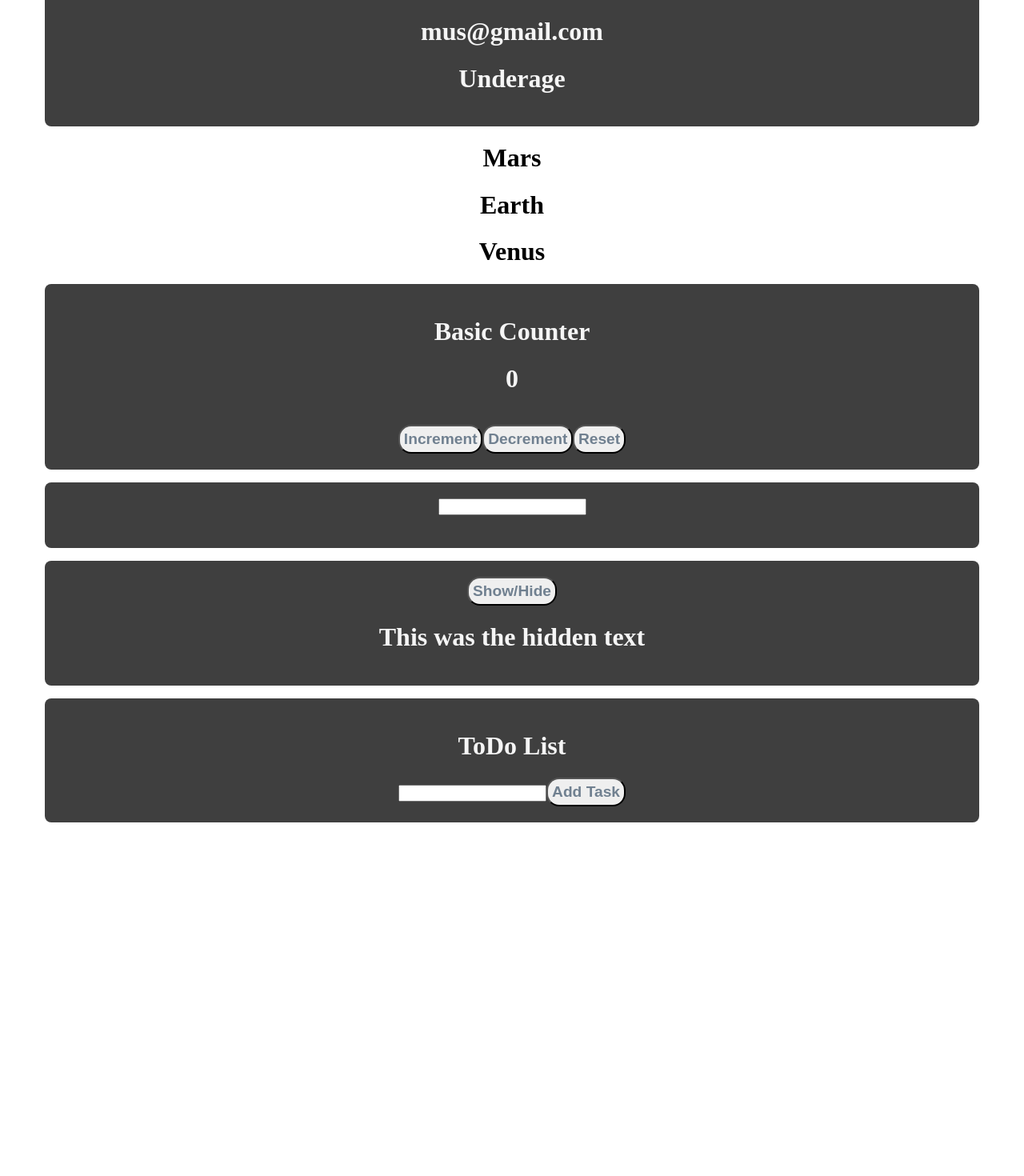
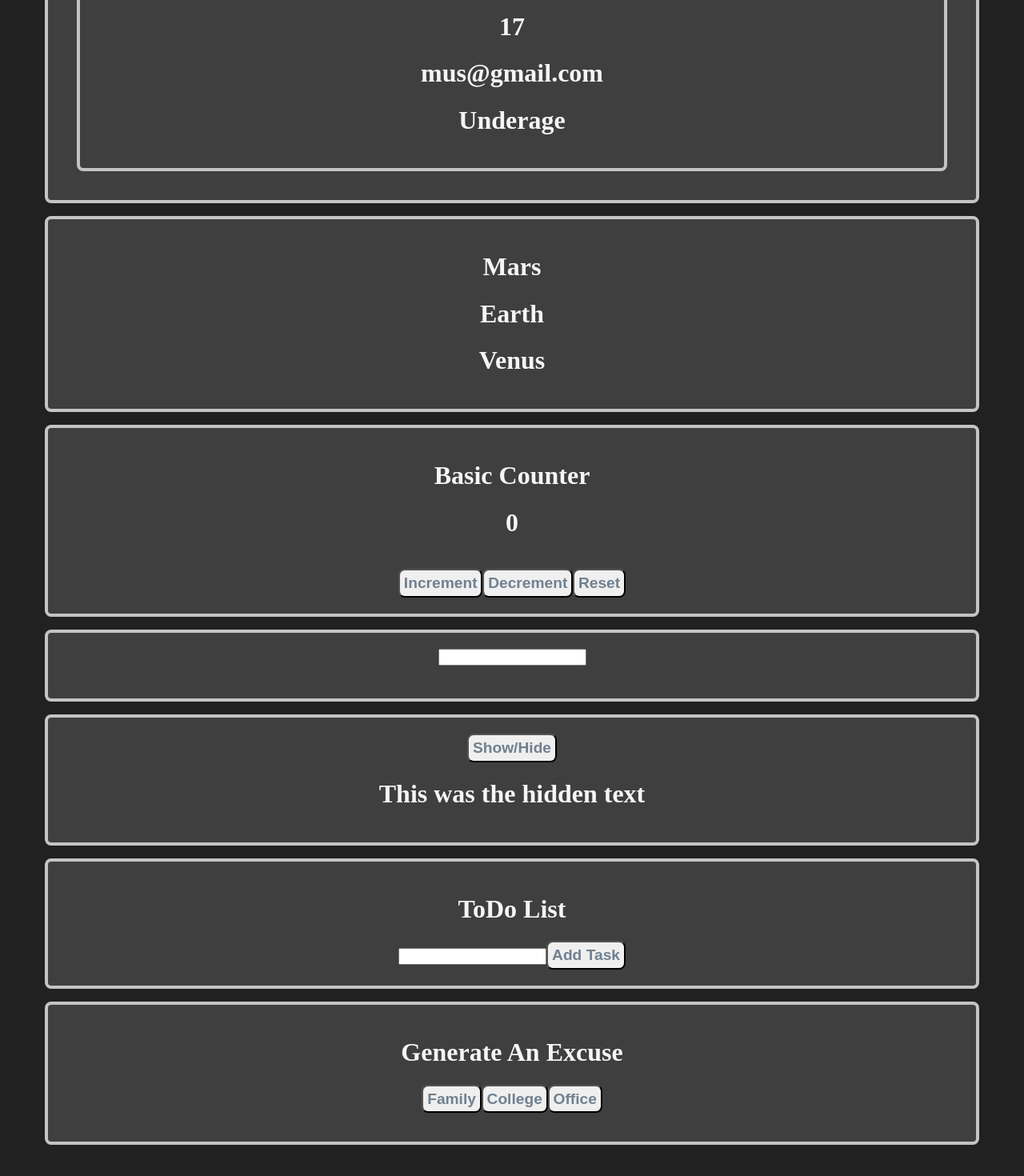
Before and after one commit to Minahil-Muhammad-Moiz/react-practice, a React (Vite) app: page / in a window 1280 px wide. Shown: the part 446-1916 px from the top of the page at 80% size. Before the commit the page ends 1530 px from the top, so only its background shows below. Built offline with nearby package versions, Linux system fonts and the light colour scheme.

Commit message:
Excuse Generator

```diff
--- a/src/App.css
+++ b/src/App.css
@@ -3,6 +3,10 @@
   margin: 0 auto;
   padding: 2rem;
   text-align: center;
+}
+
+body{
+  background-color: #212121;
 }
 
 .uCard{
@@ -11,6 +15,7 @@
   color: whitesmoke;
   padding: 1.25rem;
   border-radius: .5rem;
+  border: 4px solid rgb(196, 196, 196)
 }
 
 button{
@@ -18,6 +23,6 @@ button{
   font-size: 1.2rem;
   color: slategray;
   font-weight: bold;
-  border-radius: 1rem;
+  border-radius: 0.5rem;
   padding: 0.3rem;
 }
--- a/src/App.jsx
+++ b/src/App.jsx
@@ -1,4 +1,5 @@
 import './App.css'
+import Excuse from './Components/Excuse'
 import Planets from './Components/Planets'
 import ToDoList from './Components/ToDoList'
 import User from './Components/User'
@@ -11,11 +12,11 @@ function App() {
 
   return (
     <>
-    <div>
+    <div className='uCard'>
       <User name='Minail' age={21} email='min@gmail.com'/>
       <User name='Mustafa' age={17} email= 'mus@gmail.com'/>
     </div>
-    <div>
+    <div className='uCard'>
       {Planets.map((planet, key)=> !planet.isGasPlanet && <h1>{planet.name}</h1>)}
     </div>
     <div className='uCard'>
@@ -35,7 +36,10 @@ function App() {
       {showText && <h1>This was the hidden text</h1>}
     </div>
     <div className='uCard'>
-      <ToDoList/>
+      <ToDoList />
+    </div>
+    <div className='uCard'>
+      <Excuse/>
     </div>
     </>
   )
--- a/src/Components/Excuse.jsx
+++ b/src/Components/Excuse.jsx
@@ -0,0 +1,24 @@
+import Axios from 'axios';
+import { useState } from 'react';
+
+const Excuse = () => {
+  const [eveExcuse, setExcuse] = useState('')
+
+  const fetchExcuse = (excuse)=>{
+    Axios.get(`https://excuser-three.vercel.app/v1/excuse/${excuse}/`).then((res)=>{
+      setExcuse(res.data[0].excuse)
+    });
+  }
+
+  return (
+    <div>
+        <h1>Generate An Excuse</h1>
+        <button onClick={()=>{fetchExcuse('family')}}>Family</button>
+        <button onClick={()=>{fetchExcuse('college')}}>College</button>
+        <button onClick={()=>{fetchExcuse('office')}}>Office</button>
+        <p>{eveExcuse}</p>
+    </div>
+  )
+}
+
+export default Excuse
```
